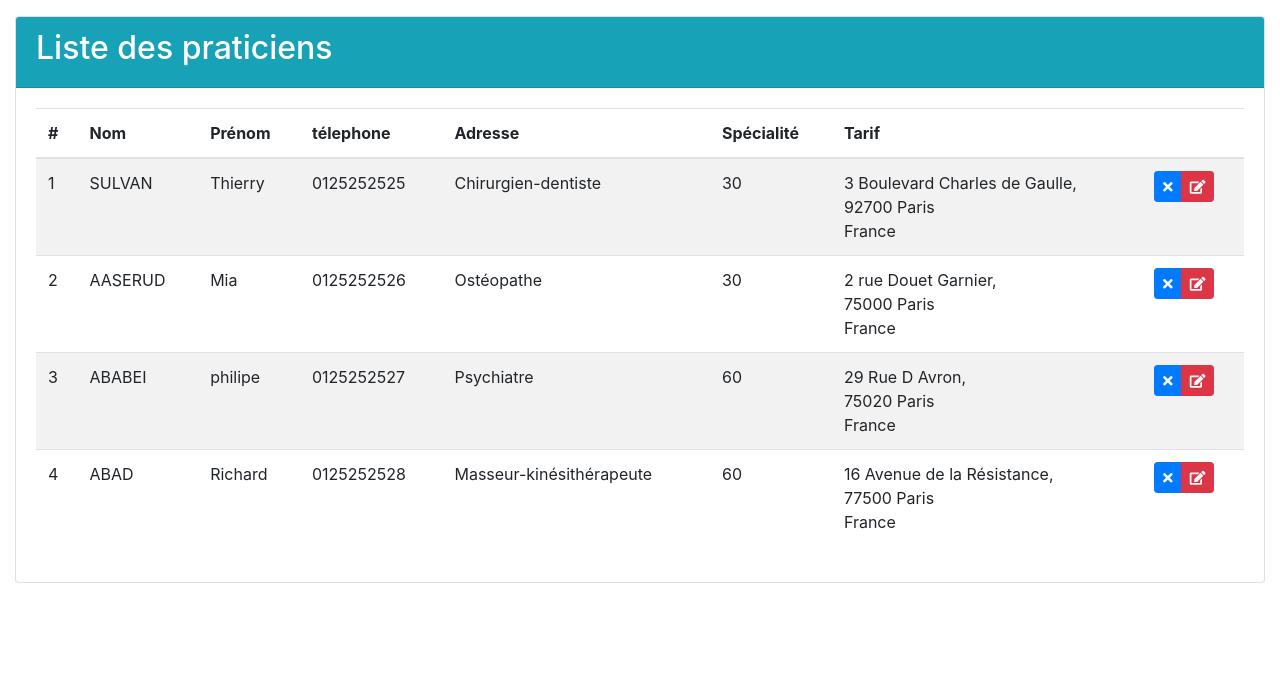
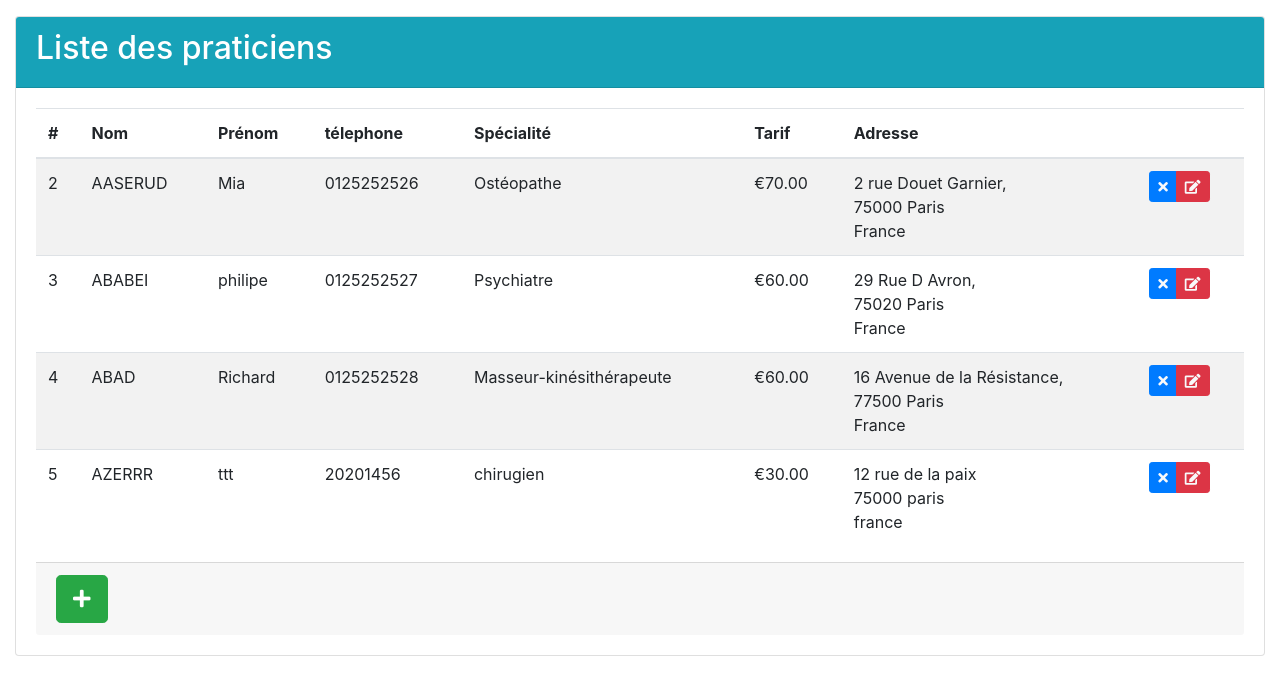
Before and after one commit to delpozo/formation-ng-group, an Angular app: page /praticien in a window 1280 px wide. Shown: the top 694 px of the page. Built offline with nearby package versions, Linux system fonts and the light colour scheme; data requests are answered from the project's data file.

Commit message:
crud praticien

```diff
--- a/db.json
+++ b/db.json
@@ -1,146 +1,142 @@
 {
-  "patient":[
+  "patient": [
     {
-      "id":1,
-      "nom":"Bouajla",
-      "prenom":"Bochra",
-      "username":"bochra",
-      "pwd":"bouajla",
-      "role":"patient"
+      "id": 1,
+      "nom": "Bouajla",
+      "prenom": "Bochra",
+      "username": "bochra",
+      "pwd": "bouajla",
+      "role": "patient"
     },
     {
-      "id":2,
-      "nom":"Bahri",
-      "prenom":"Sayf",
-      "username":"sayf",
-      "pwd":"bahri",
-      "role":"patient"
+      "id": 2,
+      "nom": "Bahri",
+      "prenom": "Sayf",
+      "username": "sayf",
+      "pwd": "bahri",
+      "role": "patient"
     },
     {
-      "id":3,
-      "nom":"Abdejlil",
-      "prenom":"Skander",
-      "username":"skander",
-      "pwd":"abdeljelil",
-      "role":"patient"
+      "id": 3,
+      "nom": "Abdejlil",
+      "prenom": "Skander",
+      "username": "skander",
+      "pwd": "abdeljelil",
+      "role": "patient"
     },
     {
-      "id":4,
-      "nom":"Moreau",
-      "prenom":"Virgil",
-      "username":"virgil",
-      "pwd":"moreau",
-      "role":"patient"
+      "id": 4,
+      "nom": "Moreau",
+      "prenom": "Virgil",
+      "username": "virgil",
+      "pwd": "moreau",
+      "role": "patient"
     }
   ],
-  "praticien":[
+  "praticien": [
     {
-      "id":1,
-      "nom":"Sulvan",
-      "prenom":"Thierry",
-      "username":"thierry",
-      "pwd":"sulvan",
-      "tel":"0125252525",
-      "specialite":"Chirurgien-dentiste",
-      "tarif":"30",
-      "role":"praticien",
-      "adresse":{
-        "rue":"3 Boulevard Charles de Gaulle,",
-        "complement":"",
-        "codePostal":" 92700 ",
-        "ville":"Paris",
-        "pays":"France"
+      "id": 2,
+      "nom": "Aaserud",
+      "prenom": "Mia",
+      "username": "mia",
+      "pwd": "aaserud",
+      "tel": "0125252526",
+      "specialite": "Ostéopathe",
+      "tarif": "70",
+      "role": "praticien",
+      "adresse": {
+        "rue": "2 rue Douet Garnier,",
+        "complement": "",
+        "codePostal": " 75000 ",
+        "ville": "Paris",
+        "pays": "France"
       }
     },
     {
-      "id":2,
-      "nom":"Aaserud",
-      "prenom":"Mia",
-      "username":"mia",
-      "pwd":"aaserud",
-      "tel":"0125252526",
-      "specialite":"Ostéopathe",
-      "tarif":"30",
-      "role":"praticien",
-      "adresse":{
-        "rue":"2 rue Douet Garnier,",
-        "complement":"",
-        "codePostal":" 75000 ",
-        "ville":"Paris",
-        "pays":"France"
+      "id": 3,
+      "nom": "Ababei",
+      "prenom": "philipe",
+      "username": "philipe",
+      "pwd": "ababei",
+      "tel": "0125252527",
+      "specialite": "Psychiatre",
+      "tarif": "60",
+      "role": "praticien",
+      "adresse": {
+        "rue": "29 Rue D Avron,",
+        "complement": "",
+        "codePostal": " 75020 ",
+        "ville": "Paris",
+        "pays": "France"
       }
     },
     {
-      "id":3,
-      "nom":"Ababei",
-      "prenom":"philipe",
-      "username":"philipe",
-      "pwd":"ababei",
-      "tel":"0125252527",
-      "specialite":"Psychiatre",
-      "tarif":"60",
-      "role":"praticien",
-      "adresse":{
-        "rue":"29 Rue D Avron,",
-        "complement":"",
-        "codePostal":" 75020 ",
-        "ville":"Paris",
-        "pays":"France"
+      "id": 4,
+      "nom": "Abad",
+      "prenom": "Richard",
+      "username": "richard",
+      "pwd": "abad",
+      "tel": "0125252528",
+      "specialite": "Masseur-kinésithérapeute",
+      "tarif": "60",
+      "role": "praticien",
+      "adresse": {
+        "rue": "16 Avenue de la Résistance,",
+        "complement": "",
+        "codePostal": " 77500 ",
+        "ville": "Paris",
+        "pays": "France"
       }
     },
     {
-      "id":4,
-      "nom":"Abad",
-      "prenom":"Richard",
-      "username":"richard",
-      "pwd":"abad",
-      "tel":"0125252528",
-      "specialite":"Masseur-kinésithérapeute",
-      "tarif":"60",
-      "role":"praticien",
-      "adresse":{
-        "rue":"16 Avenue de la Résistance,",
-        "complement":"",
-        "codePostal":" 77500 ",
-        "ville":"Paris",
-        "pays":"France"
-      }
+      "nom": "azerrr",
+      "prenom": "ttt",
+      "specialite": "chirugien",
+      "adresse": {
+        "rue": "12 rue de la paix",
+        "codePostal": "75000",
+        "ville": "paris",
+        "pays": "france"
+      },
+      "tarif": "30",
+      "tel": 20201456,
+      "id": 5
     }
   ],
-  "admin":[
+  "admin": [
     {
-      "id":1,
-      "nom":"Doe",
-      "prenom":"John",
-      "username":"admin",
-      "pwd":"admin",
-      "role":"admin"
+      "id": 1,
+      "nom": "Doe",
+      "prenom": "John",
+      "username": "admin",
+      "pwd": "admin",
+      "role": "admin"
     }
   ],
-  "RDV":[
+  "RDV": [
     {
-      "id":1,
-      "motif":"Première consultation",
-      "plage":"2020-07-30",
-      "duree":"4"
+      "id": 1,
+      "motif": "Première consultation",
+      "plage": "2020-07-30",
+      "duree": "4"
     },
     {
-      "id":2,
-      "motif":"Consultation de suivi",
-      "plage":"2020-08-02",
-      "duree":2
+      "id": 2,
+      "motif": "Consultation de suivi",
+      "plage": "2020-08-02",
+      "duree": 2
     },
     {
-      "id":3,
-      "motif":"Détartrage",
-      "plage":"2020-08-10",
-      "duree":3
+      "id": 3,
+      "motif": "Détartrage",
+      "plage": "2020-08-10",
+      "duree": 3
     },
     {
-      "id":4,
-      "motif":"Urgence dentaire",
-      "plage":"2020-07-08",
-      "duree":2
+      "id": 4,
+      "motif": "Urgence dentaire",
+      "plage": "2020-07-08",
+      "duree": 2
     }
   ]
 }
--- a/src/app/praticien/praticien.component.html
+++ b/src/app/praticien/praticien.component.html
@@ -10,9 +10,9 @@
         <th>Nom</th>
         <th>Prénom</th>
         <th>télephone</th>
-        <th>Adresse</th>
         <th>Spécialité</th>
         <th>Tarif</th>
+        <th>Adresse</th>
         <th></th>
       </tr>
       </thead>
@@ -23,7 +23,7 @@
         <td>{{praticien.prenom}}</td>
         <td>{{praticien.tel}}</td>
         <td>{{praticien.specialite}}</td>
-        <td>{{praticien.tarif}}</td>
+        <td>{{praticien.tarif | currency:'EUR'}}</td>
         <td>{{praticien.adresse?.rue}} {{praticien.adresse?.complement}}<br/>
           {{praticien.adresse?.codePostal}} {{praticien.adresse?.ville}}<br/>
           {{praticien.adresse?.pays}}</td>
@@ -40,7 +40,11 @@
 
 
 
-
+    <div class="card-footer">
+      <a class="btn btn-success btn-lg" (click)="add()">
+        <i class="fa fa-plus"></i>
+      </a>
+    </div>
 
 
 
@@ -73,13 +77,13 @@
       <div class="form-group">
         <label for="tarif" class="col-sm-2 control-label">Tarif</label>
         <div class="col-sm-2">
-          <select class="form-control inputstl" id="tarif">
-            <option>25€</option>
-            <option>30€</option>
-            <option>40€</option>
-            <option>50€</option>
-            <option>60€</option>
-            <option>70€</option>
+          <select class="form-control inputstl" id="tarif" [(ngModel)]="praticienForm.tarif">
+            <option [value]="25">25€</option>
+            <option [value]="30">30€</option>
+            <option [value]="40">40€</option>
+            <option [value]="50">50€</option>
+            <option [value]="60">60€</option>
+            <option [value]="70">70€</option>
           </select>
 
         </div>
--- a/src/app/praticien/praticien.component.ts
+++ b/src/app/praticien/praticien.component.ts
@@ -19,7 +19,7 @@ export class PraticienComponent implements OnInit {
 
 
   ngOnInit(): void {
-    this.list();
+
   }
 
   list(): Array<Praticien> {
--- a/src/app/service/praticien-http.service.ts
+++ b/src/app/service/praticien-http.service.ts
@@ -9,7 +9,7 @@ import {Praticien} from '../model/praticien';
 export class PraticienHttpService {
 
   praticiens: Array<Praticien> = new Array<Praticien>();
-
+  baseUrl:string='http://localhost:3000/praticien/';
   constructor(private http: HttpClient) {
     this.load();
   }
@@ -19,31 +19,31 @@ export class PraticienHttpService {
   }
 
   find(id: number): Observable<Praticien> {
-    return this.http.get<Praticien>('http://localhost:3000/praticiens/' + id);
+    return this.http.get<Praticien>(this.baseUrl + id);
   }
 
   create(praticien: Praticien) {
-    return this.http.post<Praticien>('http://localhost:3000/praticiens', praticien).subscribe(resp => {
+    return this.http.post<Praticien>(this.baseUrl, praticien).subscribe(resp => {
       this.load();
     }, error => console.log(error));
   }
 
   update(praticien: Praticien) {
-    return this.http.put<Praticien>('http://localhost:3000/praticiens/' + praticien.id, praticien).subscribe(resp => {
+    return this.http.put<Praticien>(this.baseUrl + praticien.id, praticien).subscribe(resp => {
       this.load();
     }, error => console.log(error));
   }
 
   remove(id: number) {
-    return this.http.delete<void>('http://localhost:3000/praticiens/' + id).subscribe(resp => {
+    return this.http.delete<void>(this.baseUrl + id).subscribe(resp => {
       this.load();
     }, error => console.log(error));
   }
 
   load() {
-    this.http.get<Array<Praticien>>('http://localhost:3000/praticien').subscribe(resp => {
+    this.http.get<Array<Praticien>>(this.baseUrl).subscribe(resp => {
       this.praticiens = resp;
-      console.log(JSON.stringify(resp));
+
     }, error => console.log(error));
   }
 }
```
